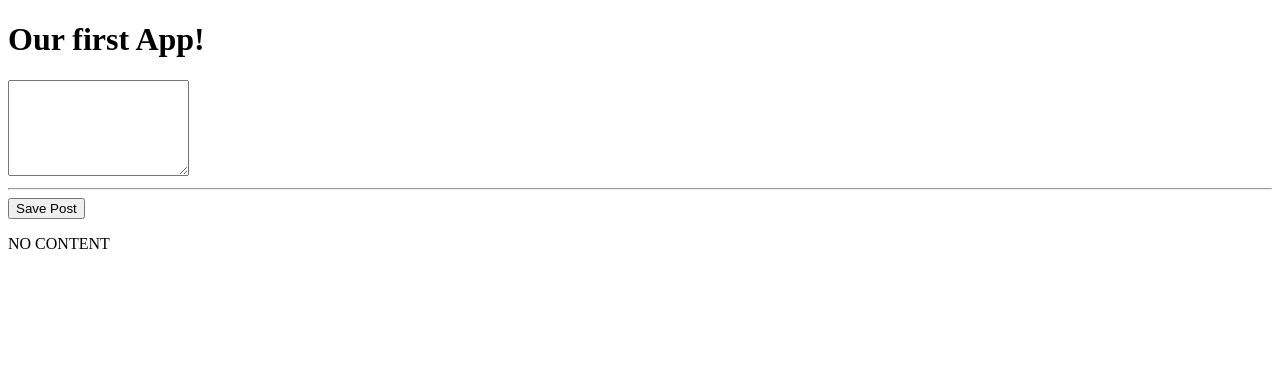
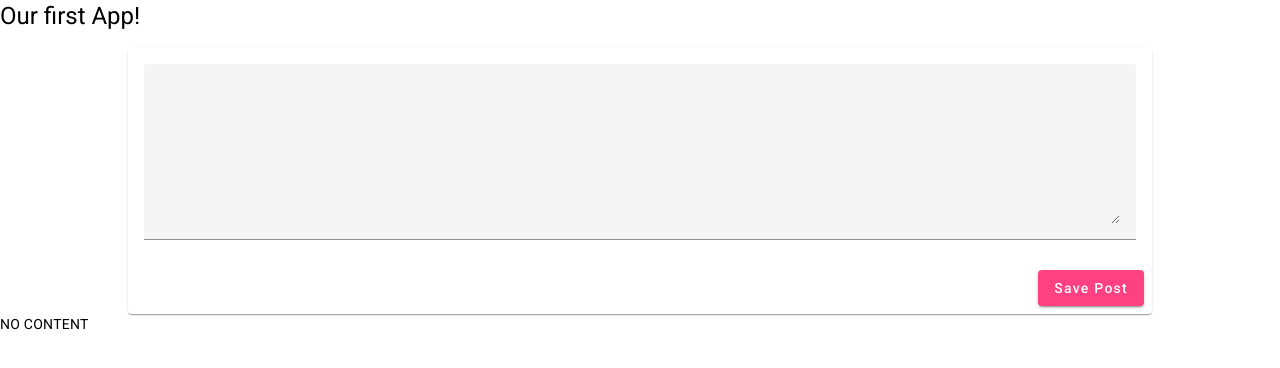
Before and after one commit to augustoqa/mean-course, an Angular app: page / in a window 1280 px wide. Shown: the top 368 px of the page. Built offline with nearby package versions, Linux system fonts and the light colour scheme.

Commit message:
Add Angular Material and apply styles

```diff
--- a/angular.json
+++ b/angular.json
@@ -16,15 +16,11 @@
             "outputPath": "dist/mean-course",
             "index": "src/index.html",
             "main": "src/main.ts",
-            "polyfills": [
-              "zone.js"
-            ],
+            "polyfills": ["zone.js"],
             "tsConfig": "tsconfig.app.json",
-            "assets": [
-              "src/favicon.ico",
-              "src/assets"
-            ],
+            "assets": ["src/favicon.ico", "src/assets"],
             "styles": [
+              "@angular/material/prebuilt-themes/indigo-pink.css",
               "src/styles.css"
             ],
             "scripts": []
@@ -77,16 +73,11 @@
         "test": {
           "builder": "@angular-devkit/build-angular:karma",
           "options": {
-            "polyfills": [
-              "zone.js",
-              "zone.js/testing"
-            ],
+            "polyfills": ["zone.js", "zone.js/testing"],
             "tsConfig": "tsconfig.spec.json",
-            "assets": [
-              "src/favicon.ico",
-              "src/assets"
-            ],
+            "assets": ["src/favicon.ico", "src/assets"],
             "styles": [
+              "@angular/material/prebuilt-themes/pink-bluegrey.css",
               "src/styles.css"
             ],
             "scripts": []
--- a/package.json
+++ b/package.json
@@ -11,10 +11,12 @@
   "private": true,
   "dependencies": {
     "@angular/animations": "^16.0.0",
+    "@angular/cdk": "^16.2.12",
     "@angular/common": "^16.0.0",
     "@angular/compiler": "^16.0.0",
     "@angular/core": "^16.0.0",
     "@angular/forms": "^16.0.0",
+    "@angular/material": "^16.2.12",
     "@angular/platform-browser": "^16.0.0",
     "@angular/platform-browser-dynamic": "^16.0.0",
     "@angular/router": "^16.0.0",
--- /dev/null
+++ b/src/app/posts/post-crete/post-create.component.css
@@ -0,0 +1,9 @@
+mat-card {
+  width: 80%;
+  margin: auto;
+}
+
+mat-form-field,
+textarea {
+  width: 100%;
+}
--- a/src/app/posts/post-crete/post-create.component.html
+++ b/src/app/posts/post-crete/post-create.component.html
@@ -1,4 +1,13 @@
-<textarea rows="6" [(ngModel)]="enteredValue"></textarea>
-<hr />
-<button (click)="onAddPost()">Save Post</button>
+<mat-card>
+  <mat-card-content>
+    <mat-form-field>
+      <textarea rows="6" [(ngModel)]="enteredValue" matInput></textarea>
+    </mat-form-field>
+  </mat-card-content>
+  <mat-card-actions align="end">
+    <button mat-raised-button color="accent" (click)="onAddPost()">
+      Save Post
+    </button>
+  </mat-card-actions>
+</mat-card>
 <p>{{ newPost }}</p>
--- a/src/app/posts/post-crete/post-create.component.ts
+++ b/src/app/posts/post-crete/post-create.component.ts
@@ -3,6 +3,7 @@
 @Component({
   selector: 'app-post-create',
   templateUrl: './post-create.component.html',
+  styleUrls: ['./post-create.component.css'],
 })
 export class PostCreateComponent {
   enteredValue = ''
--- a/src/index.html
+++ b/src/index.html
@@ -6,8 +6,11 @@
   <base href="/">
   <meta name="viewport" content="width=device-width, initial-scale=1">
   <link rel="icon" type="image/x-icon" href="favicon.ico">
+  <link rel="preconnect" href="https://fonts.gstatic.com">
+  <link href="https://fonts.googleapis.com/css2?family=Roboto:wght@300;400;500&display=swap" rel="stylesheet">
+  <link href="https://fonts.googleapis.com/icon?family=Material+Icons" rel="stylesheet">
 </head>
-<body>
+<body class="mat-typography">
   <app-root></app-root>
 </body>
 </html>
--- a/src/styles.css
+++ b/src/styles.css
@@ -1 +1,4 @@
 /* You can add global styles to this file, and also import other style files */
+
+html, body { height: 100%; }
+body { margin: 0; font-family: Roboto, "Helvetica Neue", sans-serif; }
```
Also changed, not shown: src/app/app.module.ts (+12 -1 lines), 1 other file (tests, documents, lock files or other folders).
